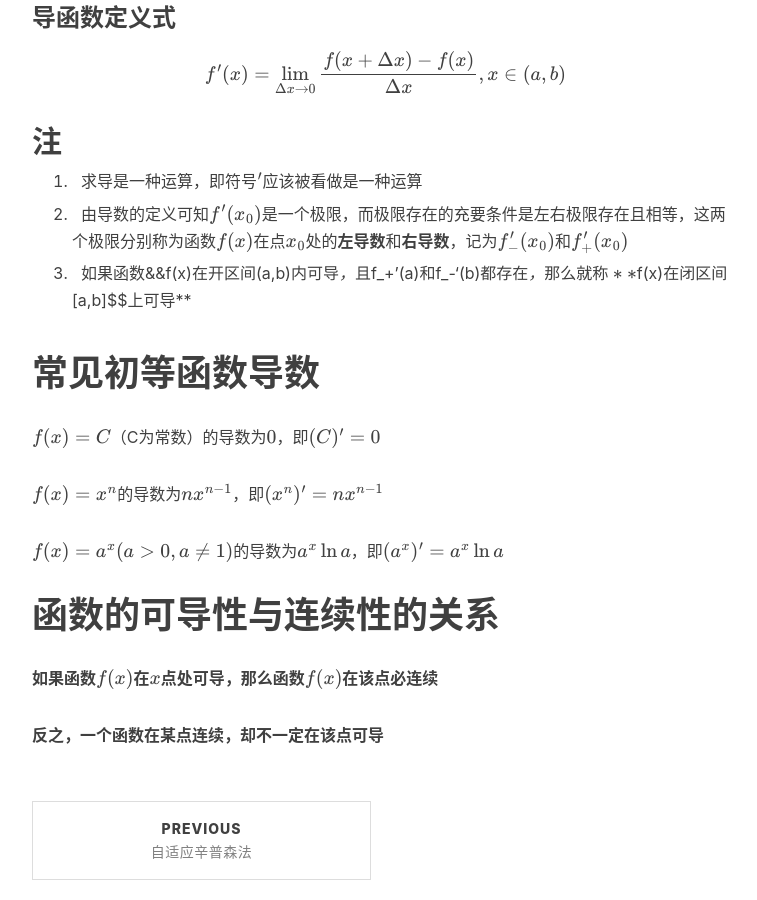
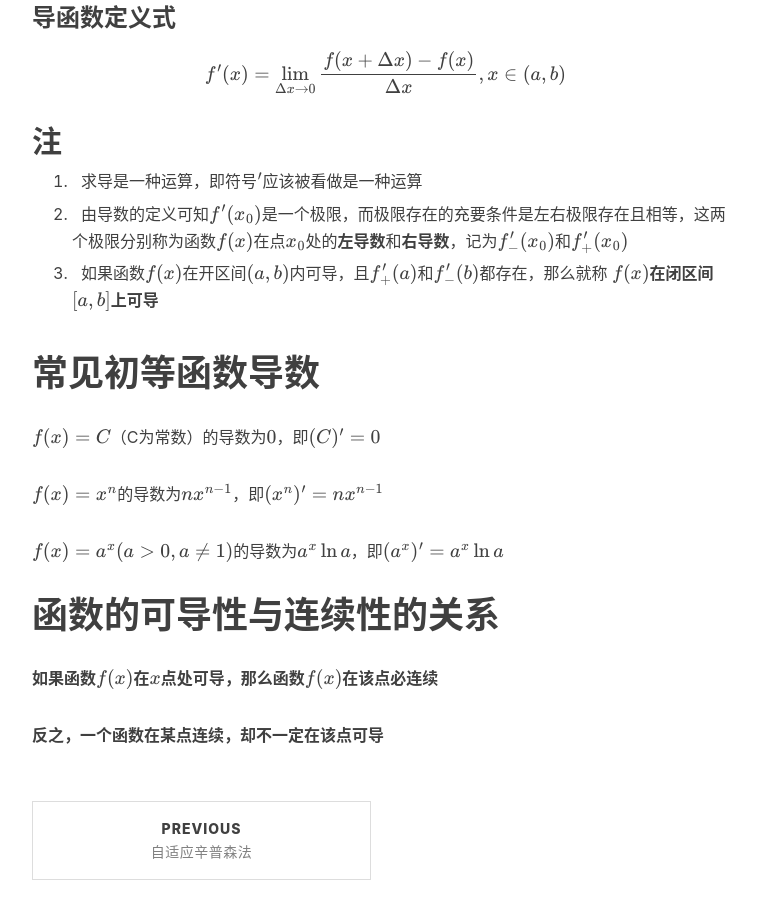
Before and after one commit to Kazusa1103/phqghume.github.com, a Jekyll site: the page built from _posts/2018-05-21-初探微积分-1.md, in a window 1280 px wide and 900 px high, scrolled down 1115 px. Shown: the whole window, without its empty margins (233-990 px from the left). Built offline with Jekyll 4.4.1, drawn with Linux system fonts in a browser that asks for light colours; nearby versions of some CDN libraries; formulas are drawn with MathJax 3; comment, search, counter and statistics services are not loaded.

```diff
--- a/_posts/2018-05-21-初探微积分-1.md
+++ b/_posts/2018-05-21-初探微积分-1.md
@@ -35,7 +35,7 @@ $$
 
 2.   由导数的定义可知$$f'(x_0)$$是一个极限，而极限存在的充要条件是左右极限存在且相等，这两个极限分别称为函数$$f(x)$$在点$$x_0$$处的**左导数**和**右导数**，记为$$f_-'(x_0)$$和$$f_+'(x_0)$$
 
-3.   如果函数&&f(x)$$在开区间$$(a,b)$$内可导，且$$f_+'(a)$$和$$f_-'(b)$$都存在，那么就称 **$$f(x)$$在闭区间$$[a,b]$$上可导**
+3.   如果函数$$f(x)$$在开区间$$(a,b)$$内可导，且$$f_+'(a)$$和$$f_-'(b)$$都存在，那么就称 **$$f(x)$$在闭区间$$[a,b]$$上可导**
 
 # 常见初等函数导数
 
```
